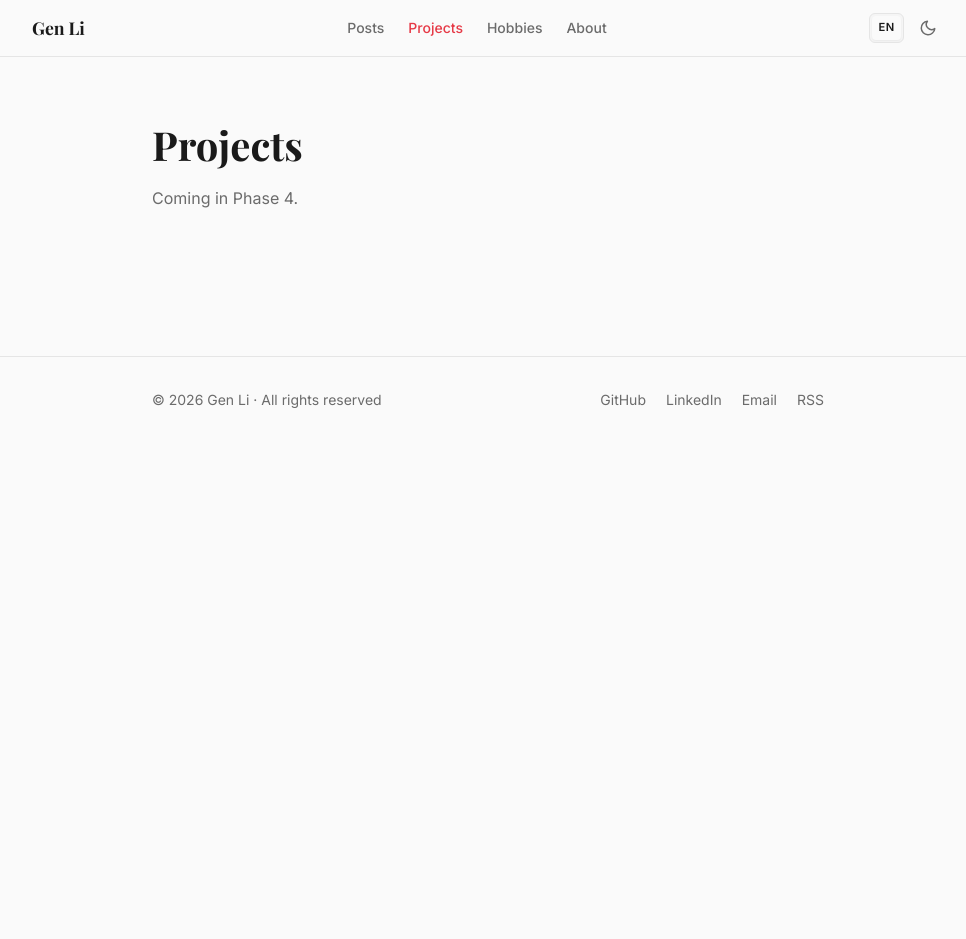
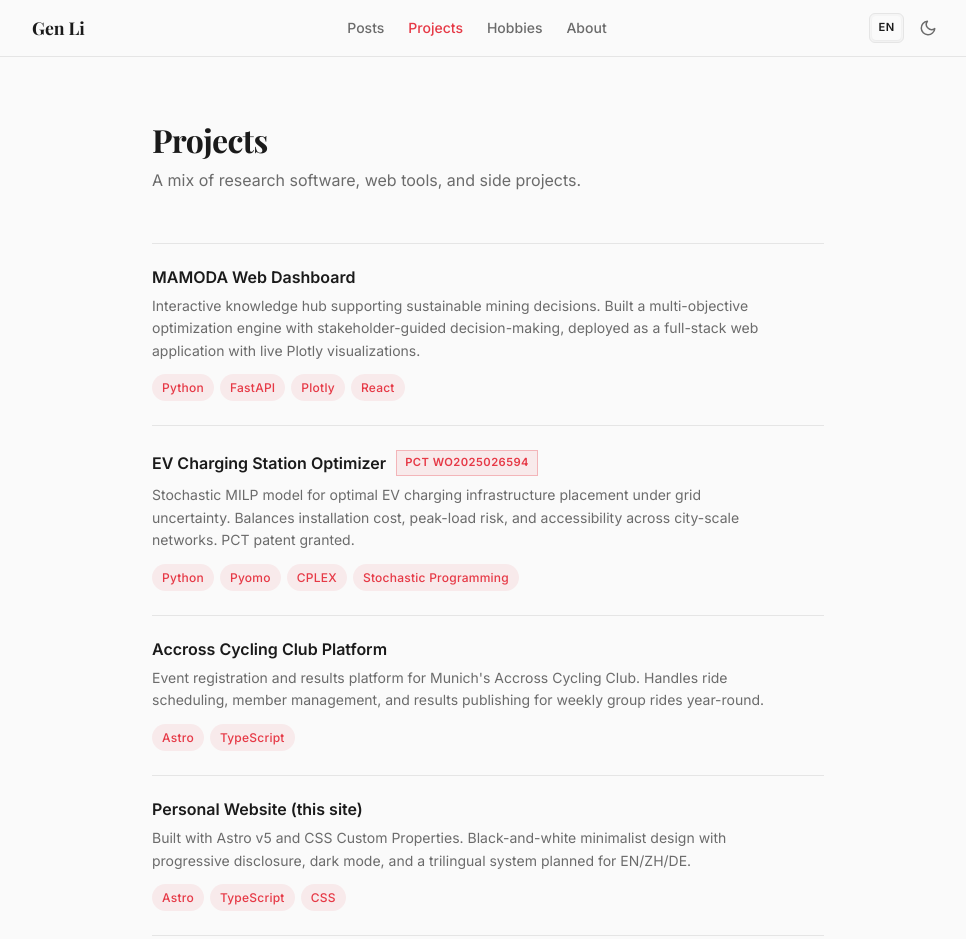
Before and after one commit to GenLI3202/root-gl-web, an Astro site: page /projects in a window 1280 px wide. Shown: the top 939 px of the page, without its empty margins (152-1118 px from the left). Before the commit the page ends 800 px from the top, so only its background shows below. Built offline with nearby package versions, Linux system fonts and the light colour scheme; Astro itself is replaced by a stand-in of ours; a web font is replaced by a local one.

Commit message:
feat(projects): add Phase 4 projects page — full cards with descriptions, tags, patent badge, hover accent bar

```diff
--- a/src/pages/projects.astro
+++ b/src/pages/projects.astro
@@ -1,9 +1,205 @@
 ---
 import BaseLayout from "@/layouts/BaseLayout.astro";
+
+const projects = [
+  {
+    title: "MAMODA Web Dashboard",
+    description:
+      "Interactive knowledge hub supporting sustainable mining decisions. Built a multi-objective optimization engine with stakeholder-guided decision-making, deployed as a full-stack web application with live Plotly visualizations.",
+    tags: ["Python", "FastAPI", "Plotly", "React"],
+    href: "https://mamoda-web-dashboard.vercel.app/",
+    status: "live",
+  },
+  {
+    title: "EV Charging Station Optimizer",
+    description:
+      "Stochastic MILP model for optimal EV charging infrastructure placement under grid uncertainty. Balances installation cost, peak-load risk, and accessibility across city-scale networks. PCT patent granted.",
+    tags: ["Python", "Pyomo", "CPLEX", "Stochastic Programming"],
+    href: "https://patentscope.wipo.int/search/en/detail.jsf?docId=WO2025026594",
+    status: "patent",
+    badge: "PCT WO2025026594",
+  },
+  {
+    title: "Accross Cycling Club Platform",
+    description:
+      "Event registration and results platform for Munich's Accross Cycling Club. Handles ride scheduling, member management, and results publishing for weekly group rides year-round.",
+    tags: ["Astro", "TypeScript"],
+    href: "https://accross-cc.de",
+    status: "live",
+  },
+  {
+    title: "Personal Website (this site)",
+    description:
+      "Built with Astro v5 and CSS Custom Properties. Black-and-white minimalist design with progressive disclosure, dark mode, and a trilingual system planned for EN/ZH/DE.",
+    tags: ["Astro", "TypeScript", "CSS"],
+    href: "https://github.com",
+    status: "open-source",
+  },
+];
 ---
-<BaseLayout title="Projects">
-  <div class="container" style="padding-block: 4rem;">
-    <h1>Projects</h1>
-    <p style="color: var(--fg-muted); margin-top: 1rem;">Coming in Phase 4.</p>
+
+<BaseLayout
+  title="Projects"
+  description="Selected projects by Gen Li — energy systems optimization, web tooling, and cycling infrastructure."
+>
+  <div class="container projects-page">
+    <h1 class="page-title">Projects</h1>
+    <p class="page-subtitle">
+      A mix of research software, web tools, and side projects.
+    </p>
+
+    <ul class="project-list" role="list">
+      {
+        projects.map((project) => (
+          <li class="project-card">
+            <a
+              href={project.href}
+              class="project-link"
+              target="_blank"
+              rel="noopener noreferrer"
+            >
+              <div class="project-left">
+                <div class="project-header">
+                  <h2 class="project-title">{project.title}</h2>
+                  {project.badge && (
+                    <span class="project-badge">{project.badge}</span>
+                  )}
+                </div>
+                <p class="project-desc">{project.description}</p>
+                <div class="project-tags">
+                  {project.tags.map((tag) => (
+                    <span class="tag">{tag}</span>
+                  ))}
+                </div>
+              </div>
+              <span class="project-arrow" aria-hidden="true">→</span>
+            </a>
+          </li>
+        ))
+      }
+    </ul>
   </div>
 </BaseLayout>
+
+<style>
+  .projects-page {
+    padding-block: 4rem;
+  }
+
+  .page-title {
+    font-size: var(--text-2xl);
+    font-family: var(--font-heading);
+    font-weight: 700;
+    letter-spacing: -0.02em;
+    margin-bottom: 0.5rem;
+  }
+
+  .page-subtitle {
+    font-size: var(--text-base);
+    color: var(--fg-muted);
+    margin-bottom: 3rem;
+  }
+
+  .project-list {
+    list-style: none;
+  }
+
+  .project-card {
+    border-bottom: 1px solid var(--border);
+    position: relative;
+  }
+
+  .project-card:first-child {
+    border-top: 1px solid var(--border);
+  }
+
+  /* Accent left bar on hover */
+  .project-card::before {
+    content: "";
+    position: absolute;
+    left: -1.5rem;
+    top: 0;
+    bottom: 0;
+    width: 2px;
+    background: var(--accent);
+    opacity: 0;
+    transition: opacity var(--transition);
+  }
+
+  .project-card:hover::before {
+    opacity: 1;
+  }
+
+  .project-link {
+    display: flex;
+    align-items: center;
+    justify-content: space-between;
+    gap: 1.5rem;
+    padding-block: 1.5rem;
+    text-decoration: none;
+  }
+
+  .project-left {
+    flex: 1;
+  }
+
+  .project-header {
+    display: flex;
+    align-items: center;
+    flex-wrap: wrap;
+    gap: 0.625rem;
+    margin-bottom: 0.5rem;
+  }
+
+  .project-title {
+    font-size: var(--text-base);
+    font-weight: 600;
+    color: var(--fg);
+    font-family: var(--font-body);
+    transition: color var(--transition);
+  }
+
+  .project-link:hover .project-title {
+    color: var(--accent);
+  }
+
+  .project-badge {
+    font-size: 0.7rem;
+    font-weight: 600;
+    letter-spacing: 0.04em;
+    padding: 0.2rem 0.5rem;
+    border-radius: var(--radius-pill);
+    background: var(--accent-soft);
+    color: var(--accent);
+    border: 1px solid color-mix(in srgb, var(--accent) 30%, transparent);
+  }
+
+  .project-desc {
+    font-size: var(--text-sm);
+    color: var(--fg-muted);
+    line-height: 1.6;
+    margin-bottom: 0.75rem;
+  }
+
+  .project-tags {
+    display: flex;
+    flex-wrap: wrap;
+    gap: 0.375rem;
+  }
+
+  .project-arrow {
+    font-size: var(--text-lg);
+    color: var(--fg-muted);
+    flex-shrink: 0;
+    opacity: 0;
+    transform: translateX(-4px);
+    transition: opacity var(--transition), transform var(--transition),
+      color var(--transition);
+  }
+
+  .project-link:hover .project-arrow {
+    opacity: 1;
+    transform: translateX(0);
+    color: var(--accent);
+  }
+</style>
```
